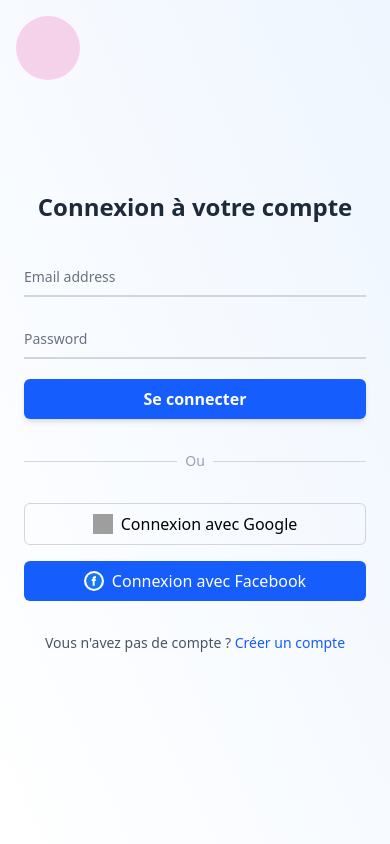
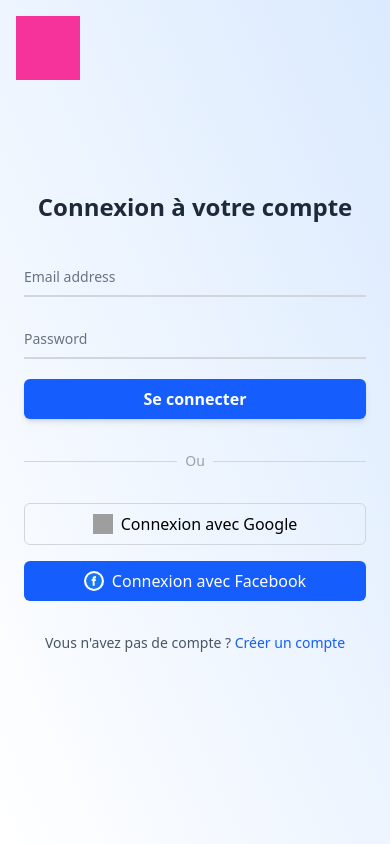
Before and after one commit to Kennedylight/ShoesCamerAppFont, a Vue app: page /login in a window 390 px wide. Built offline with nearby package versions, Linux system fonts and the light colour scheme; grey boxes are pictures that could not be loaded.

Commit message:
modification du background sur ma page de login et de register

```diff
--- a/src/views/LoginView.vue
+++ b/src/views/LoginView.vue
@@ -1,8 +1,8 @@
 <template>
-    <div class="w-full h-screen flex relative bg-gradient-to-tr from-white to-blue-50">
+    <div class="w-full h-screen flex relative bg-gradient-to-tr from-white to-blue-100">
 
         <!-- Animation décorative -->
-        <div class="absolute top-4 left-4 w-16 h-16 bg-pink-500 rounded-full animate-ping opacity-20"></div>
+        <div class="absolute top-4 left-4 w-16 h-16 bg-pink-500 "></div>
 
         <!-- Côté gauche (image ou dégradé avec visuel e-commerce) -->
         <div
--- a/src/views/RegisterView.vue
+++ b/src/views/RegisterView.vue
@@ -8,11 +8,11 @@
     <div class="w-full h-screen flex relative bg-gradient-to-tr from-white to-blue-50 ">
 
           <!-- Côté droit (formulaire) -->
-        <div class="lg:w-1/2 w-full flex items-center justify-center p-6">
+        <div class="lg:w-1/2 w-full overflow-y-auto scrollbar-hide flex items-center justify-center p-6">
             <div class="w-full max-w-md space-y-4 animate-slide-in-right">
                 <h1 class="text-2xl font-bold text-gray-800 text-center">Creation de votre compte</h1>
 
-                <form class="space-y-4">
+                <form class="space-y-4 ">
                     <div class="relative z-0 w-full mb-5 group">
                         <input type="email" name="floating_email" id="floating_email"
                             class="block py-2.5 px-0 w-full text-sm text-gray-900 bg-transparent border-0 border-b-2 border-gray-300 appearance-none dark:text-white dark:border-gray-600 dark:focus:border-blue-500 focus:outline-none focus:ring-0 focus:border-blue-600 peer"
@@ -108,9 +108,9 @@
                 </div>
 
                 <p class="text-center text-sm text-gray-600">
-                    Vous n'avez pas de compte ?
-                    <router-link to="/register" class="text-blue-600 font-medium hover:underline">Créer un
-                        compte</router-link>
+                    Vous avez un compte ?
+                    <router-link to="/login" class="text-blue-600 font-medium hover:underline">Connectez Vous
+                        </router-link>
                 </p>
             </div>
         </div>
@@ -130,3 +130,16 @@
 
     </div>
 </template>
+<style>
+/* Hide scrollbar for Chrome, Safari and Opera */
+.scrollbar-hide::-webkit-scrollbar {
+  display: none;
+}
+
+/* Hide scrollbar for IE, Edge and Firefox */
+.scrollbar-hide {
+  -ms-overflow-style: none;  /* IE and Edge */
+  scrollbar-width: none;     /* Firefox */
+}
+
+</style>
```
